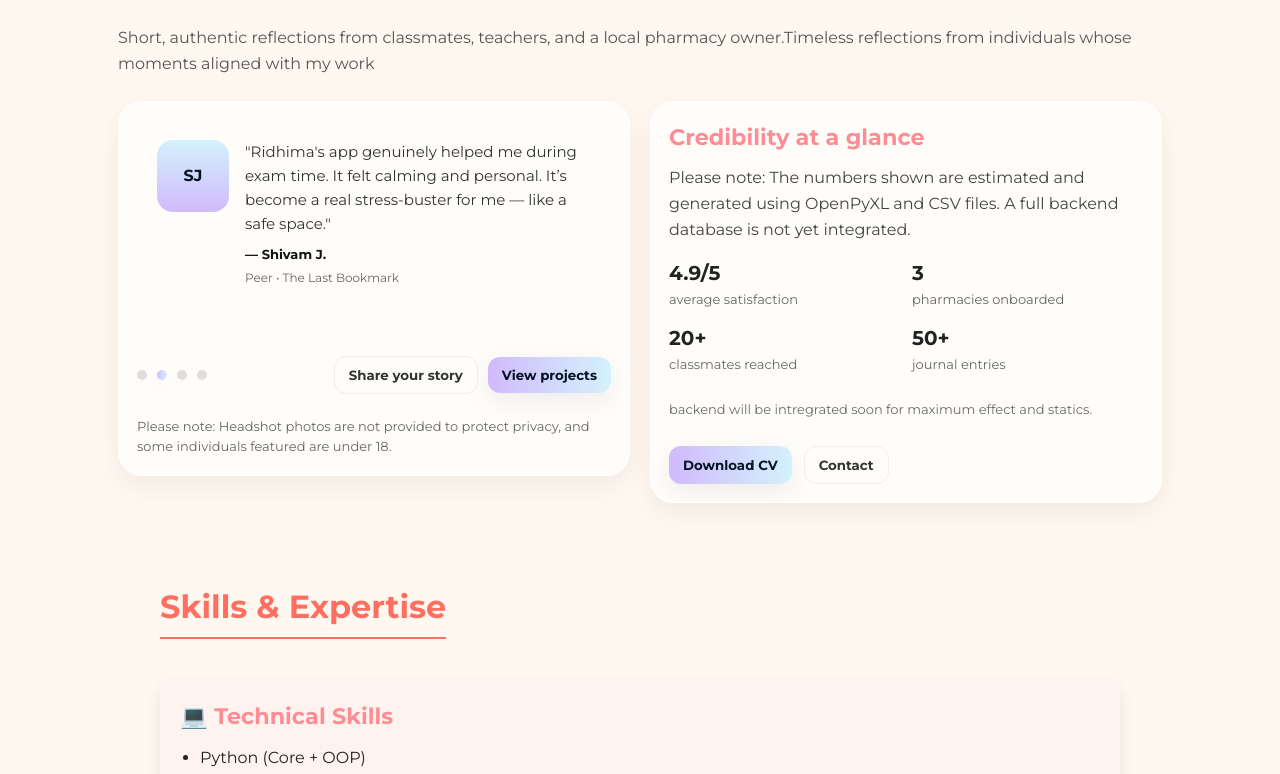
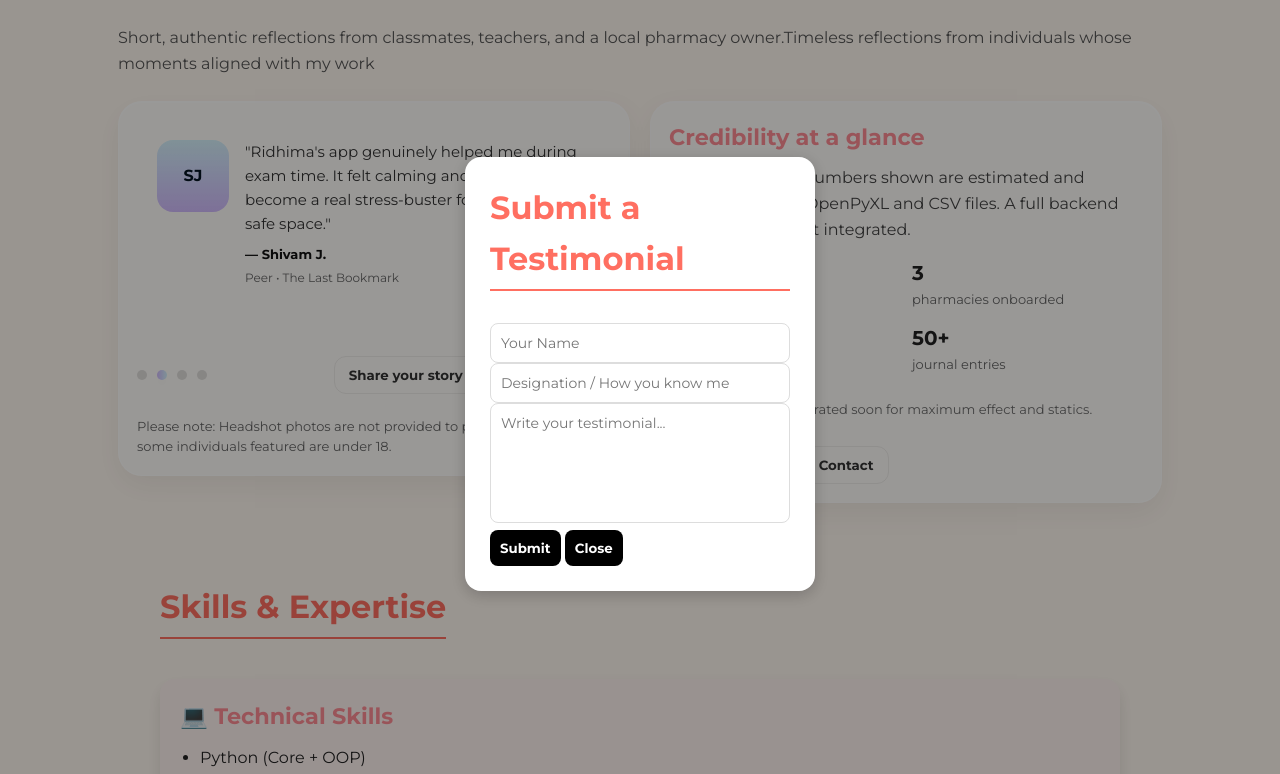
Before and after one commit to Ridhima-sharma09/My-Portfolio-, a plain HTML site: page index.html in a window 1280 px wide. Both pictures are taken after a click on the button "Share your story". Shown: the part 3936-4710 px from the top of the page. Drawn offline with Linux system fonts and the light colour scheme.

Commit message:
Update index.html

```diff
--- a/index.html
+++ b/index.html
@@ -22,6 +22,64 @@
   li { margin-bottom: 8px; }
   footer { text-align: center; padding: 40px 20px; background: #ff9a9e; border-top-left-radius: 50px; border-top-right-radius: 50px; color: #fff; margin-top: 50px; }
   .emoji { font-size: 1.2rem; margin-right: 5px; }
+  .popup-overlay {
+  position: fixed;
+  top: 0;
+  left: 0;
+  width: 100%;
+  height: 100%;
+  background: rgba(0,0,0,0.4);
+  display: none;
+  justify-content: center;
+  align-items: center;
+  z-index: 999;
+}
+
+.popup-box {
+  background: white;
+  padding: 25px;
+  width: 350px;
+  border-radius: 16px;
+  display: flex;
+  flex-direction: column;
+  gap: 12px;
+  box-shadow: 0 4px 16px rgba(0,0,0,0.2);
+  animation: fadeIn 0.3s ease;
+}
+
+.popup-box input,
+.popup-box textarea {
+  width: 100%;
+  padding: 10px;
+  border: 1px solid #ddd;
+  border-radius: 8px;
+  font-size: 14px;
+}
+
+.popup-box textarea {
+  resize: none;
+  height: 120px;
+}
+
+.popup-box button {
+  padding: 10px;
+  border: none;
+  border-radius: 8px;
+  background: black;
+  color: white;
+  cursor: pointer;
+  font-weight: bold;
+}
+
+.close-btn {
+  background: #ccc;
+  color: black;
+}
+
+@keyframes fadeIn {
+  from { opacity: 0; transform: scale(0.8); }
+  to { opacity: 1; transform: scale(1); }
+}
 
   /* ---------------------------
      Glassmorphism Giving Back + Testimonials
@@ -109,6 +167,26 @@
 </style>
 </head>
 <body>
+<!-- Testimonial Popup -->
+<div id="testimonialPopup" class="popup-overlay">
+  <div class="popup-box">
+    <h2>Submit a Testimonial</h2>
+
+    <form id="testimonialForm" action="https://formsubmit.co/ridhima7227@gmail.com" method="POST">
+      <input type="text" name="name" placeholder="Your Name" required>
+      <input type="text" name="role" placeholder="Designation / How you know me">
+      <textarea name="testimonial" placeholder="Write your testimonial..." required></textarea>
+
+      <input type="hidden" name="_captcha" value="false">
+
+      <!-- Optional redirect after submit -->
+      <!-- <input type="hidden" name="_next" value="https://ridhima-sharma09.github.io/My-Portfolio-/thankyou.html"> -->
+
+      <button type="submit">Submit</button>
+      <button type="button" id="closePopup" class="close-btn">Close</button>
+    </form>
+  </div>
+</div>
 
   <header>
     <h1>Ridhima Sharma</h1>
@@ -494,16 +572,36 @@
       autoTimer = setInterval(()=>{ if(autoplay) go(idx+1); }, 4200);
     }
     startAuto();
+    // CTA hooks
+const ctaGit = document.getElementById('ctaGit');
+if(ctaGit) ctaGit.addEventListener('click', () => {
+  window.open('https://github.com/ridhima-sharma09','_blank');
+});
 
-    // CTA hooks (replace links as needed)
-    const ctaGit = document.getElementById('ctaGit');
-    if(ctaGit) ctaGit.addEventListener('click', ()=>{ window.open('https://github.com/ridhima-sharma09','_blank'); });
-    const downloadCV = document.getElementById('downloadCV');
-    if(downloadCV) downloadCV.addEventListener('click', ()=>{ alert('will be provided soon!'); });
-    const contactMe = document.getElementById('contactMe');
-    if(contactMe) contactMe.addEventListener('click', ()=>{ window.location.href = 'mailto:ridhima7227@gmail.com'; });
-    const shareBtn = document.getElementById('shareBtn');
-    if(shareBtn) shareBtn.addEventListener('click', ()=>{ alert('forms will be out in some days.'); });
+const downloadCV = document.getElementById('downloadCV');
+if(downloadCV) downloadCV.addEventListener('click', () => {
+  alert('Will be provided soon!');
+});
+
+const contactMe = document.getElementById('contactMe');
+if(contactMe) contactMe.addEventListener('click', () => {
+  window.location.href = 'mailto:ridhima7227@gmail.com';
+});
+
+// Testimonial popup
+const shareBtn = document.getElementById('shareBtn');
+const testimonialPopup = document.getElementById('testimonialPopup');
+const closePopup = document.getElementById('closePopup');
+
+if(shareBtn) shareBtn.addEventListener('click', () => {
+  testimonialPopup.style.display = 'flex';
+});
+
+if(closePopup) closePopup.addEventListener('click', () => {
+  testimonialPopup.style.display = 'none';
+});
+
+
 
   })();
 </script>
```
